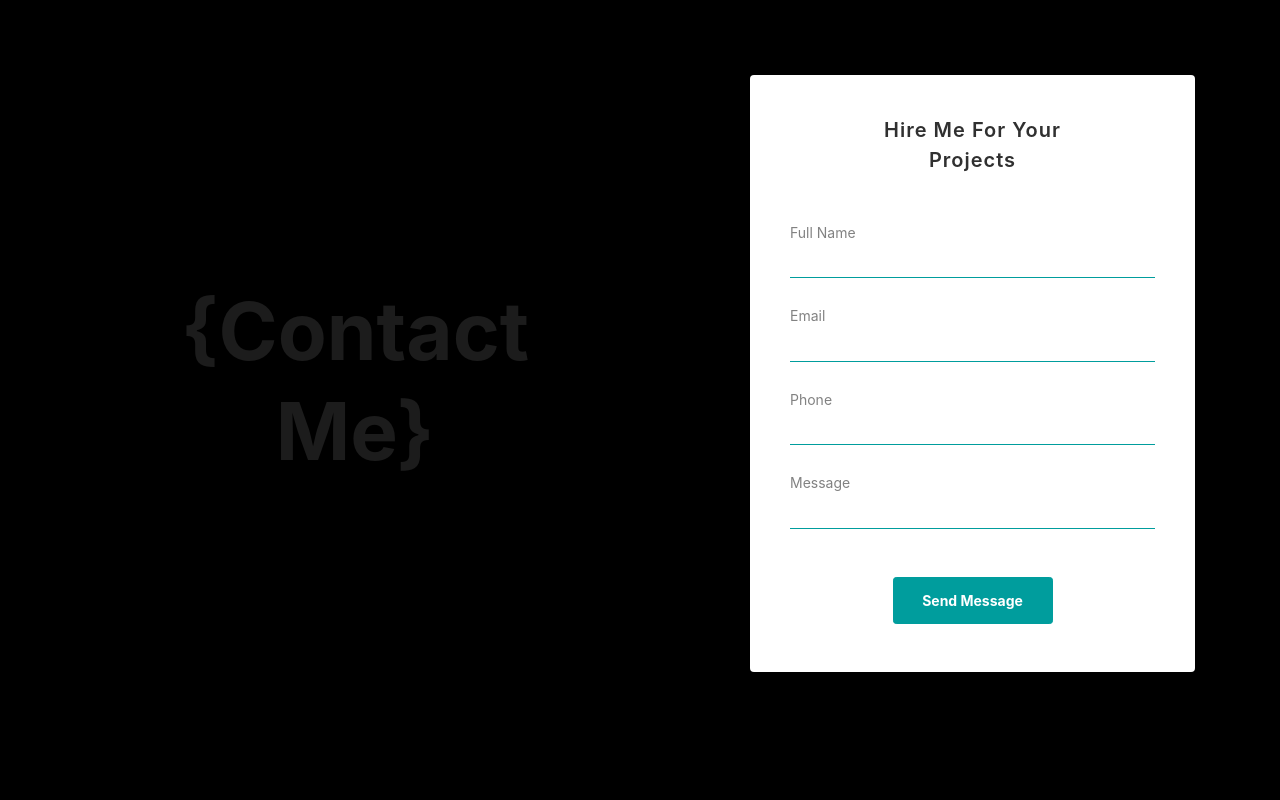
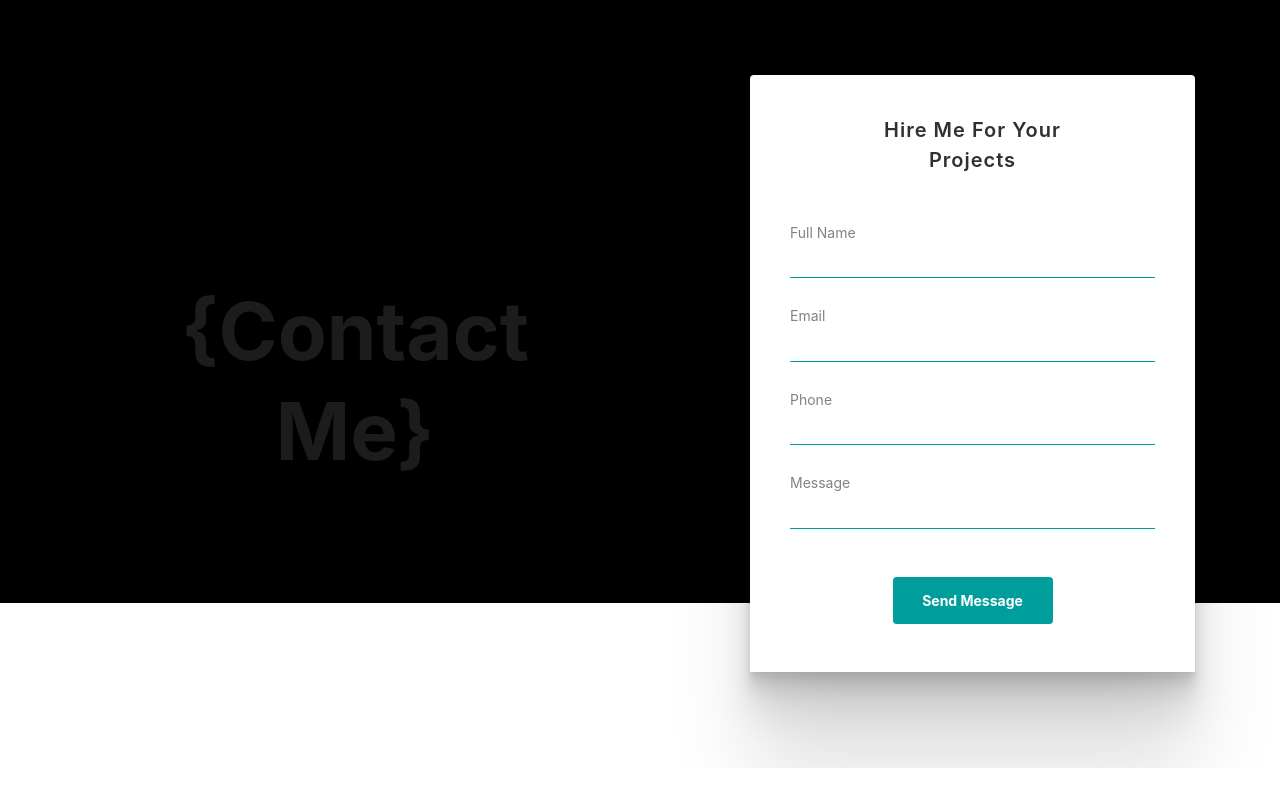
Before and after one commit to jydoskey/personal-portfolio-website, a Vue app: page / in a window 1280 px wide. Shown: the part 2838-3638 px from the top of the page. After the commit the page ends 3606 px from the top, so only its background shows below. Built offline with nearby package versions, Linux system fonts and the light colour scheme.

Commit message:
added form shadow and set a fixed width for contact section

```diff
--- a/src/components/Contact.vue
+++ b/src/components/Contact.vue
@@ -1,7 +1,7 @@
 <template>
   <section id="contact">
     <div>
-      <Card>
+      <Card class="contact">
         <div slot="card-body" class="card-body">
           <div class="card-body__content">
             <div class="container">
@@ -16,7 +16,7 @@
                     <div slot="card-header" class="card-header text-center card-header__placeholder">
                       <p class="p-1 caption">Hire Me For Your Projects</p>
                     </div>
-                    <div slot="card-body" class="card-body pt-3">
+                    <div slot="card-body" class="card-body pt-3 form-shadow">
                       <div class="card-body__content pt-0">
                         <form action="">
                           <label>
@@ -146,4 +146,18 @@
   input[type=number] {
     -moz-appearance: textfield;
   }
+
+  .contact {
+    height: 34rem;
+  }
+
+  .form-shadow {
+    box-shadow:
+      0 2.8px 2.2px rgba(0, 0, 0, 0.034),
+      0 6.7px 5.3px rgba(0, 0, 0, 0.048),
+      0 12.5px 10px rgba(0, 0, 0, 0.06),
+      0 22.3px 17.9px rgba(0, 0, 0, 0.072),
+      0 41.8px 33.4px rgba(0, 0, 0, 0.086),
+      0 100px 80px rgba(0, 0, 0, 0.12);
+  }
 </style>
```
